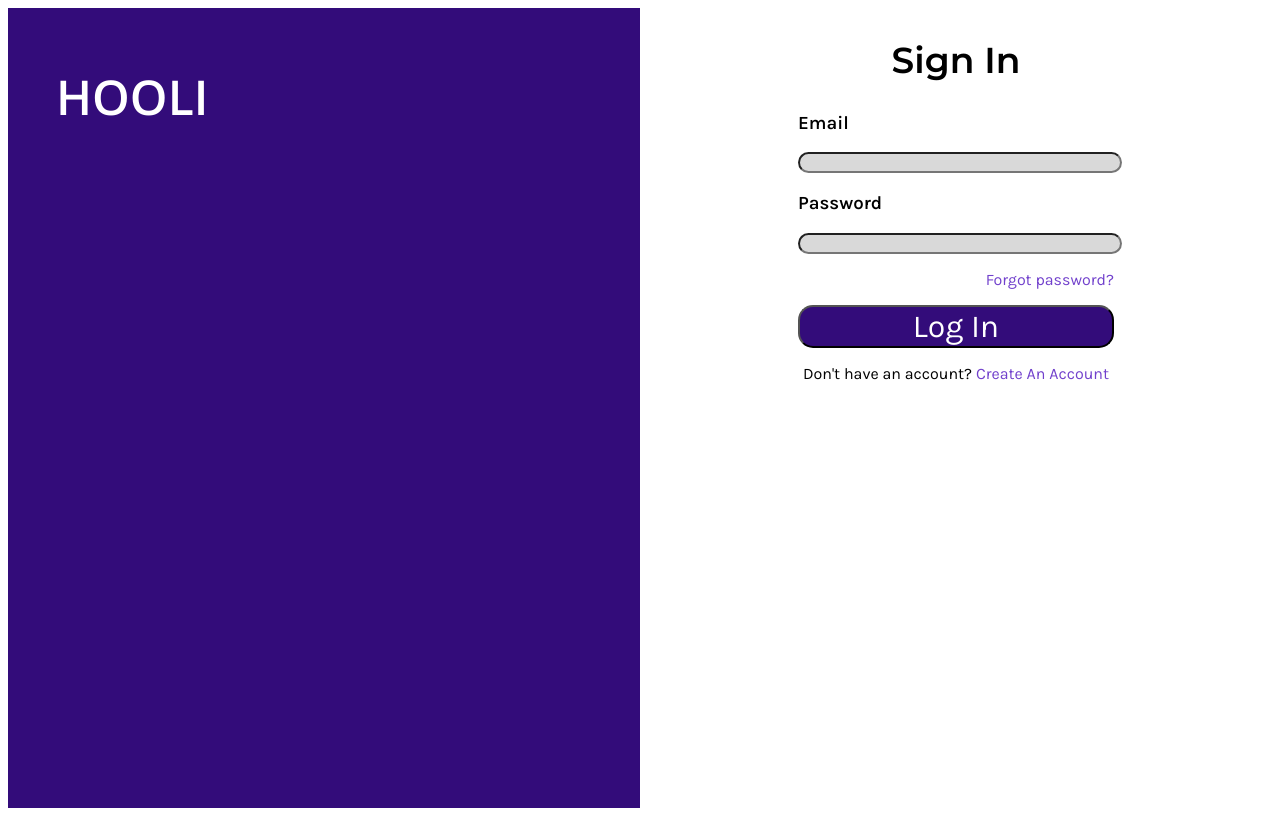
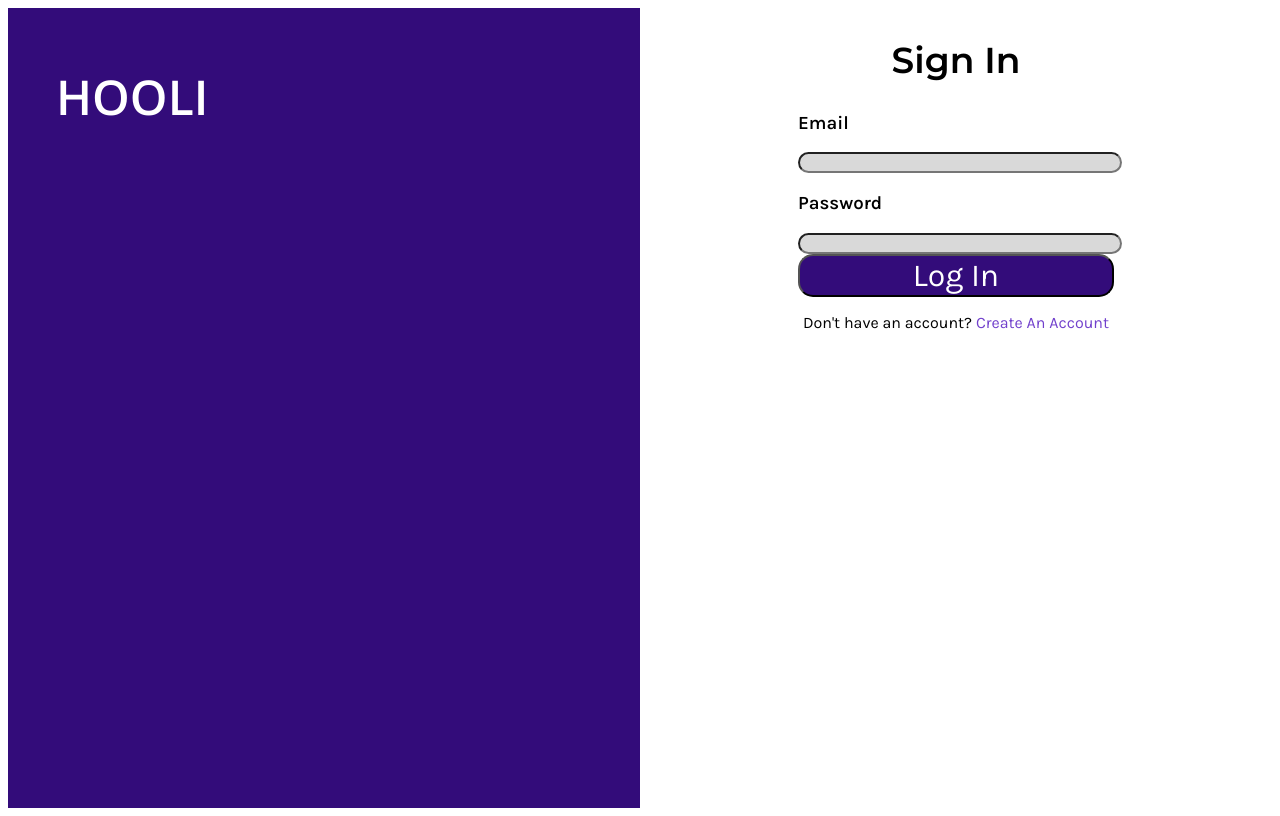
Before and after one commit to aryans1204/Hooli, a React (Vite) app in the folder frontend/: page / in a window 1280 px wide. Built offline with nearby package versions, Linux system fonts and the light colour scheme.

Commit message:
remove forgot password

```diff
--- a/frontend/src/App.css
+++ b/frontend/src/App.css
@@ -29,11 +29,6 @@ a {
   color: #7140cc;
 }
 
-.forget {
-  color: #7140cc;
-  text-align: right;
-}
-
 h2 {
   font-family: "Montserrat", sans-serif;
   font-size: 36px;
@@ -43,6 +38,7 @@ h2 {
 .login {
   margin: auto;
   width: 50%;
+  /*margin-top: 50px;*/
 }
 
 input[type="submit"] {
--- a/frontend/src/App.jsx
+++ b/frontend/src/App.jsx
@@ -20,9 +20,6 @@ function App() {
                 <h3>Password</h3>
                 <input type="text" name="name" />
               </label>
-              <p class="forget">
-                <a href="#">Forgot password?</a>
-              </p>
               <input type="submit" value="Log In" />
               <p>
                 Don't have an account? <a href="#">Create An Account</a>
```
